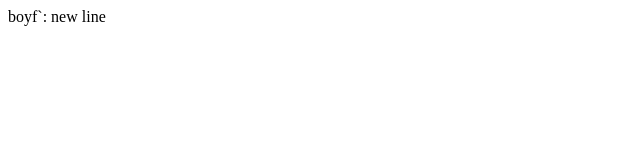
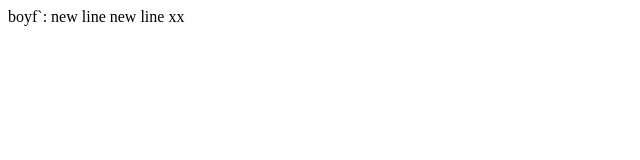
Before and after one commit to cowzj/xxx, a plain HTML site: page index.html in a window 1280 px wide. Shown: the full height of the page, 0-640 px from the left. Drawn offline with Linux system fonts and the light colour scheme.

Commit message:
new line 2

```diff
--- a/index.html
+++ b/index.html
@@ -12,3 +12,4 @@
 </body>
 </html>
 new line
+new line xx
```
